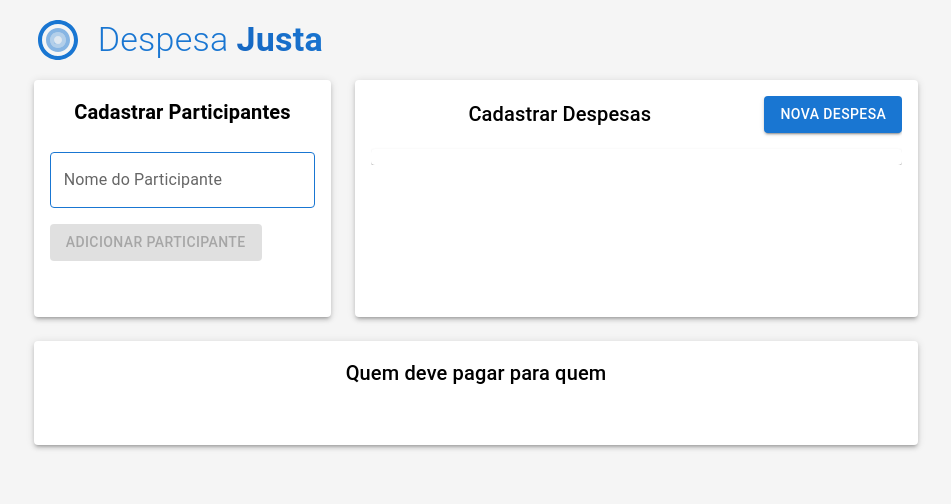
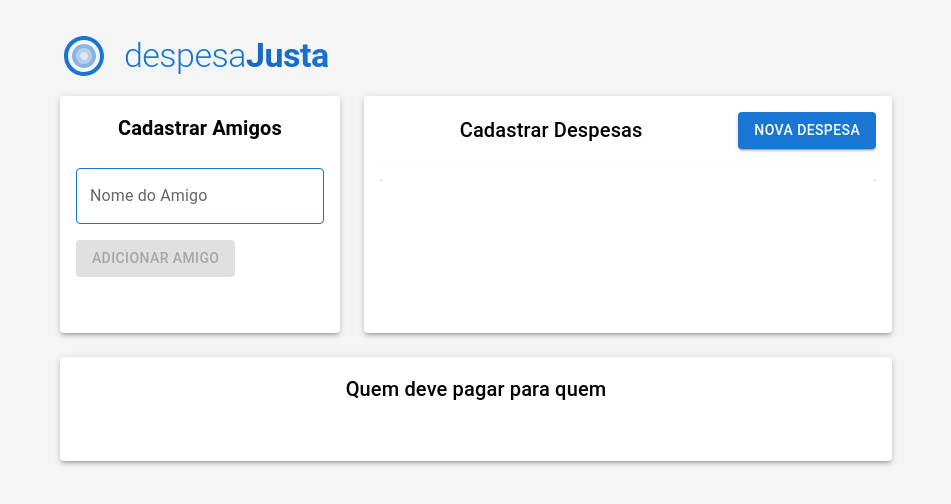
Before and after one commit to devmaicon85/despesajusta, a React (Vite) app: page / in a window 1280 px wide. Shown: the top 504 px of the page, without its empty margins (164-1115 px from the left). Built offline with nearby package versions, Linux system fonts and the light colour scheme.

Commit message:
style: ajusta logo, espaçamento e texto de Participantes para Amigos

```diff
--- a/src/App.tsx
+++ b/src/App.tsx
@@ -202,7 +202,8 @@ function App() {
           px: 2,
           width: '100%',
           bgcolor: isMobile ? 'background.paper' : 'transparent',
-          py: isMobile ? 1 : 0
+          py: isMobile ? 1 : 0,
+          mt: 2
         }}>
           <svg
             width="48"
@@ -238,11 +239,11 @@ function App() {
               fontSize: { xs: '1.75rem', sm: '2.125rem' },
               display: 'flex',
               alignItems: 'center',
-              gap: 1,
+              letterSpacing: '-0.5px',
               color: theme.palette.primary.main
             }}
           >
-            <span style={{ fontWeight: 300 }}>Despesa</span>
+            <span style={{ fontWeight: 300 }}>despesa</span>
             <span style={{
               fontWeight: 700,
               color: theme.palette.primary.dark,
@@ -284,7 +285,7 @@ function App() {
             }}
           >
             <BottomNavigationAction
-              label="Participantes"
+              label="Amigos"
               icon={<GroupIcon />}
             />
             <BottomNavigationAction
--- a/src/components/CadastroParticipantes.tsx
+++ b/src/components/CadastroParticipantes.tsx
@@ -52,13 +52,13 @@ export default function CadastroParticipantes({ participantes, setParticipantes
           mb: 3
         }}
       >
-        Cadastrar Participantes
+        Cadastrar Amigos
       </Typography>
 
       <Box component="form" onSubmit={handleSubmit} sx={{ mb: 3 }}>
         <TextField
           fullWidth
-          label="Nome do Participante"
+          label="Nome do Amigo"
           value={novoParticipante}
           onChange={(e) => setNovoParticipante(e.target.value)}
           sx={{
@@ -77,7 +77,7 @@ export default function CadastroParticipantes({ participantes, setParticipantes
           color="primary"
           disabled={!novoParticipante.trim()}
         >
-          Adicionar Participante
+          Adicionar Amigo
         </Button>
       </Box>
 
```
